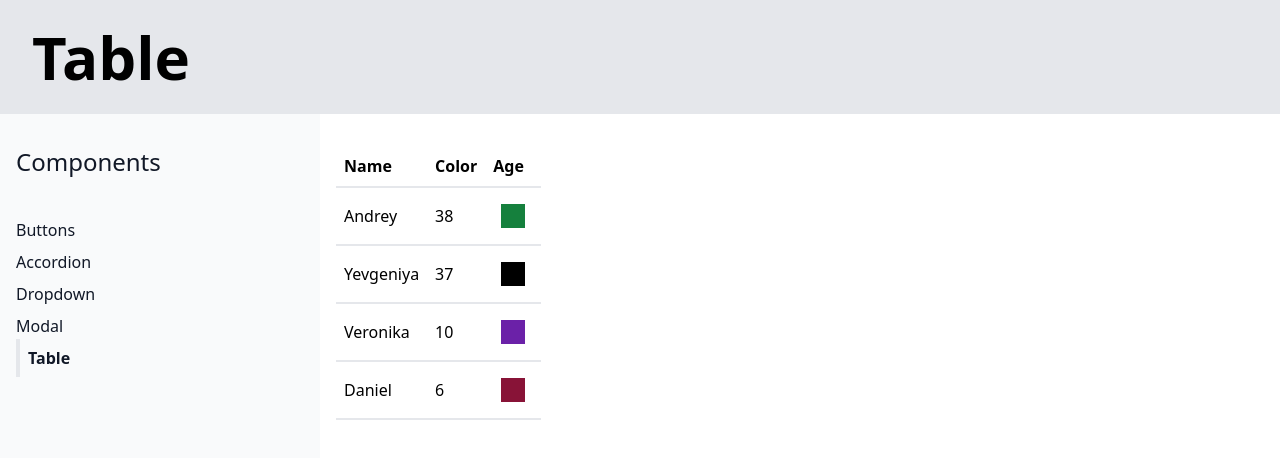
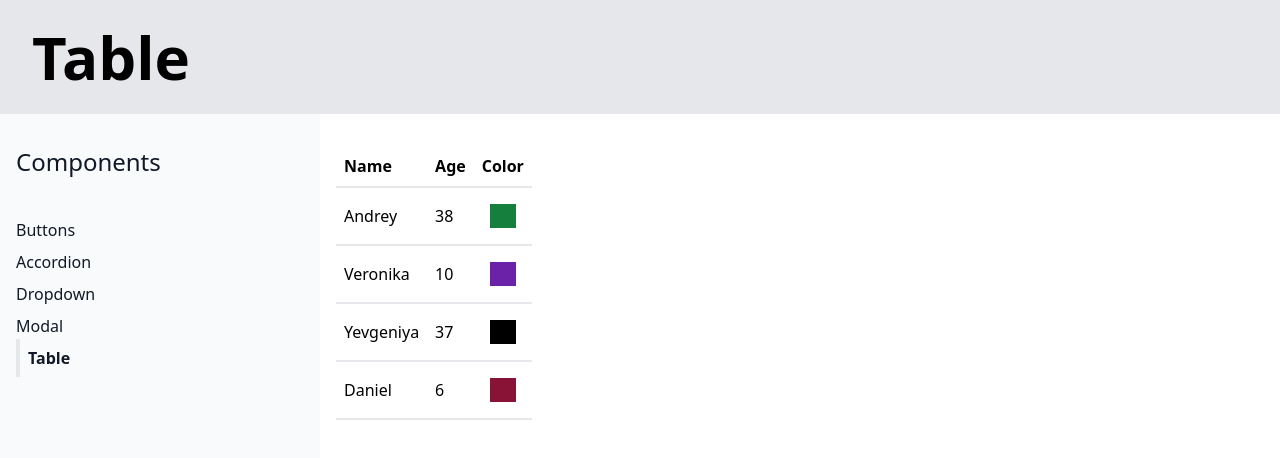
Before and after one commit to YevKo/design-system, a React (Create React App) app: page /table in a window 1280 px wide. Shown: the top 458 px of the page. Built offline with nearby package versions, Linux system fonts and the light colour scheme.

Commit message:
Refactored generalized table

```diff
--- a/src/components/table/Table.js
+++ b/src/components/table/Table.js
@@ -1,22 +1,26 @@
+function Table({ data, config }) {
 
-function Table({ data }) {
     return (
         <table className="table-auto border-spacing-2">
             <thead>
                 <tr className="border-b-2">
-                    <th className="p-2">Name</th>
-                    <th className="p-2">Color</th>
-                    <th className="p-2">Age</th>
+                    {
+                        config.map((column) => {
+                            return <th key={column.label} className="p-2">{column.label}</th>
+                        })
+                    }
                 </tr>
             </thead>
             <tbody>
-                { data.map((user, index) => {
+                { data.map((rawData, index) => {
                     return (
-                    <tr key={index} className="border-b-2">
-                        <td className="p-2">{user.name}</td>
-                        <td className="p-2">{user.age}</td>
-                        <td className="p-2"><div className={ `p-3 m-2 ${user.color}` }></div></td>
-                    </tr>
+                        <tr key={index} className="border-b-2">
+                            {
+                                config.map((column, index) => {
+                                    return <td key={index} className="p-2">{column.render(rawData)}</td>
+                                })
+                            }
+                        </tr>
                     );
                 })}
             </tbody>
--- a/src/pages/TablePage.js
+++ b/src/pages/TablePage.js
@@ -2,9 +2,23 @@ import Table from '../components/table/Table'
 import users from './users.json';
 
 function TablePage() {
+    const config = [
+        {
+            "label": "Name",
+            "render": (user) => user.name
+        },
+        {
+            "label": "Age",
+            "render": (user) => user.age
+        },
+        {
+            "label": "Color",
+            "render": (user) => <div className={ `p-3 m-2 ${user.color}` }></div>
+        }
+    ];
     return (
         <div className="TablePage">
-            <Table data={users.users} />
+            <Table data={users.users} config={config}/>
         </div>
     );
 }
--- a/src/pages/users.json
+++ b/src/pages/users.json
@@ -2,8 +2,8 @@
     "users":
     [
         { "name": "Andrey", "color": "bg-green-700", "age": 38},
+        { "name": "Veronika", "color": "bg-purple-800", "age": 10},
         { "name": "Yevgeniya", "color": "bg-black", "age": 37},
-        { "name": "Veronika", "color": "bg-purple-800", "age": 10},
         { "name": "Daniel", "color": "bg-rose-900", "age": 6}
     ]
 }
```
